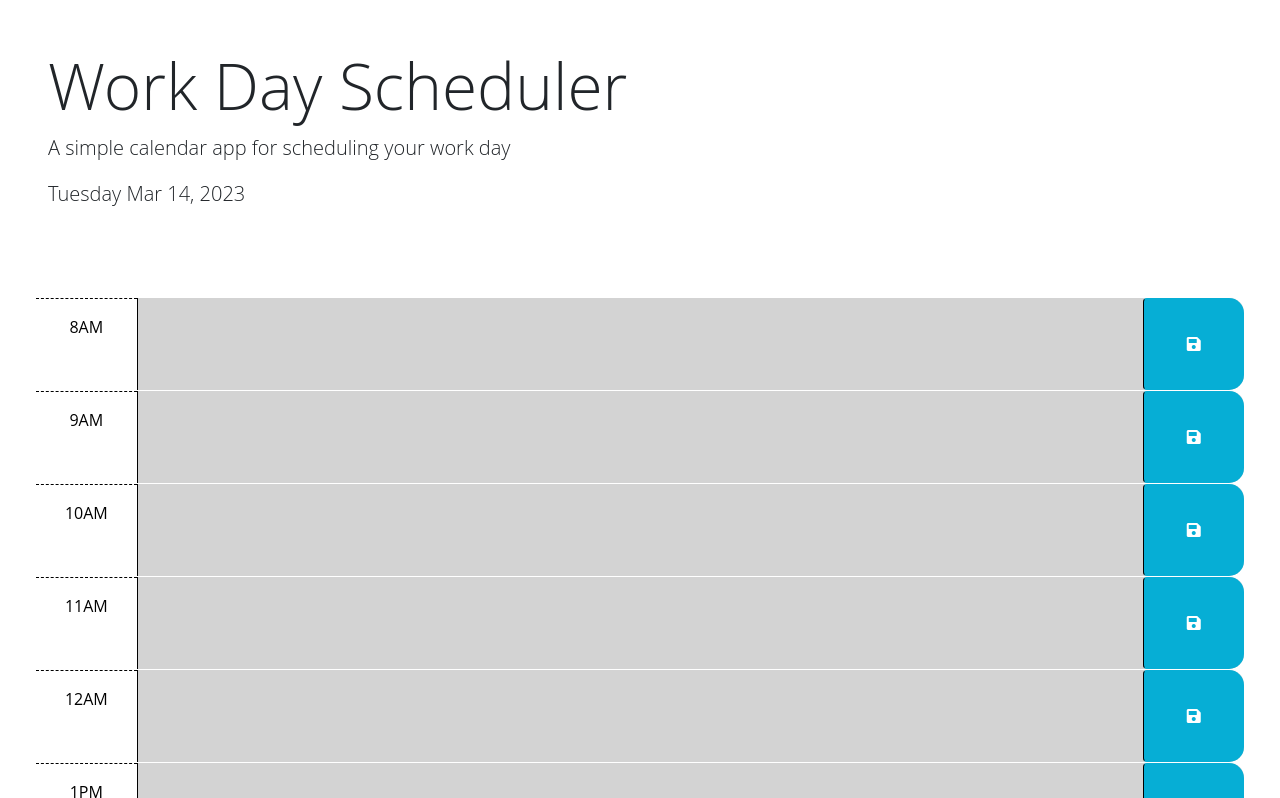
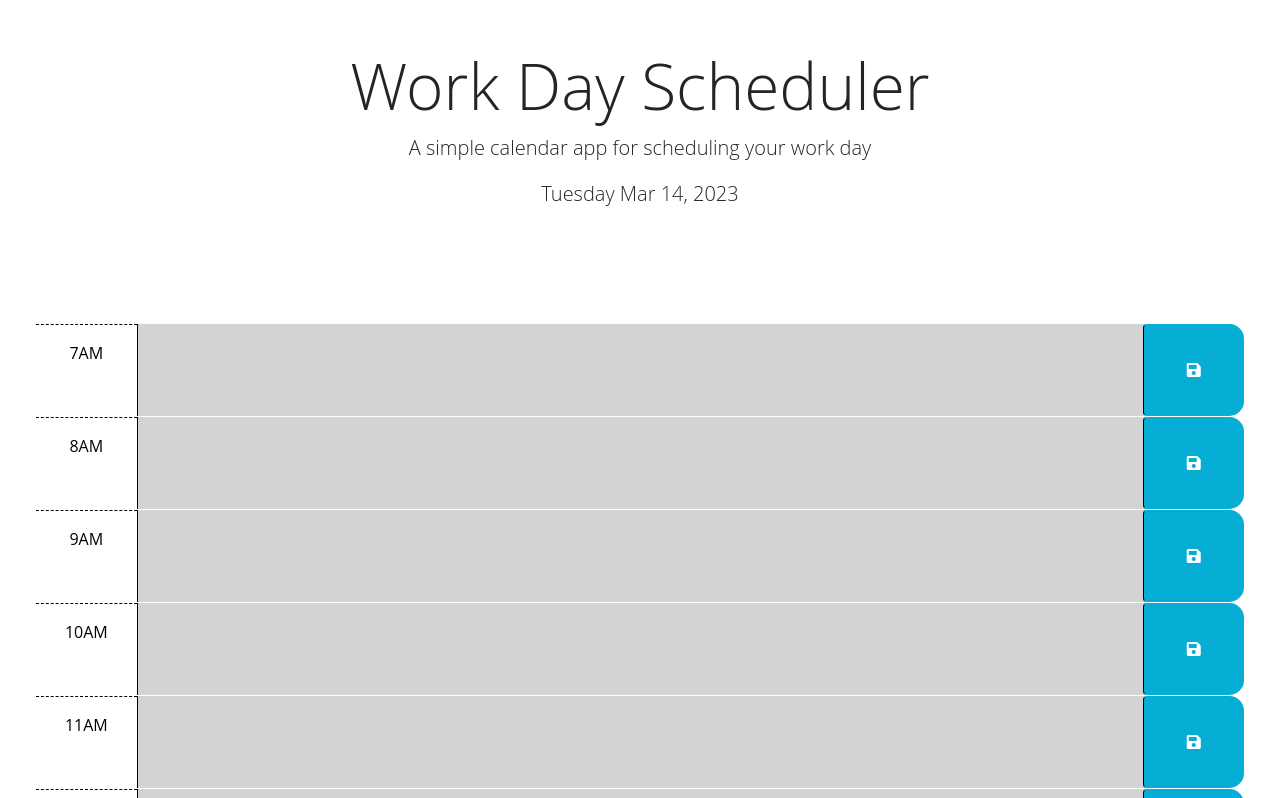
Before and after one commit to QDatcher/module5assignment-planner, a plain HTML site: page index.html in a window 1280 px wide. Shown: the top 798 px of the page. Drawn offline with nearby package versions, Linux system fonts and the light colour scheme.

Commit message:
added to Read ME added a 7AM timeblock styled the margin or the timebox-container

```diff
--- a/assets/css/style.css
+++ b/assets/css/style.css
@@ -57,3 +57,12 @@ body {
     font-size: 20px;
     transition: all 0.3s ease-in-out;
   }
+
+  #timeBlock-container {
+    margin: 50px auto;
+  }
+
+  header {
+    margin: 0px auto;
+    text-align: center;
+  }
--- a/index.html
+++ b/index.html
@@ -42,6 +42,13 @@
         -->
 
       <!-- Example of a past time block. The "past" class adds a gray background color. -->
+      <div id="07" class="row time-block past">
+        <div class="col-2 col-md-1 hour text-center py-3">7AM</div>
+        <textarea class="col-8 col-md-10 description" rows="3"> </textarea>
+        <button class="btn saveBtn col-2 col-md-1" aria-label="save">
+          <i class="fas fa-save" aria-hidden="true"></i>
+        </button>
+      </div>
       <div id="08" class="row time-block past">
         <div class="col-2 col-md-1 hour text-center py-3">8AM</div>
         <textarea class="col-8 col-md-10 description" rows="3"> </textarea>
```
Also changed, not shown: assets/images/alert.png (added), assets/images/start.png (added), assets/images/timeChange.png (added), 1 other file.
